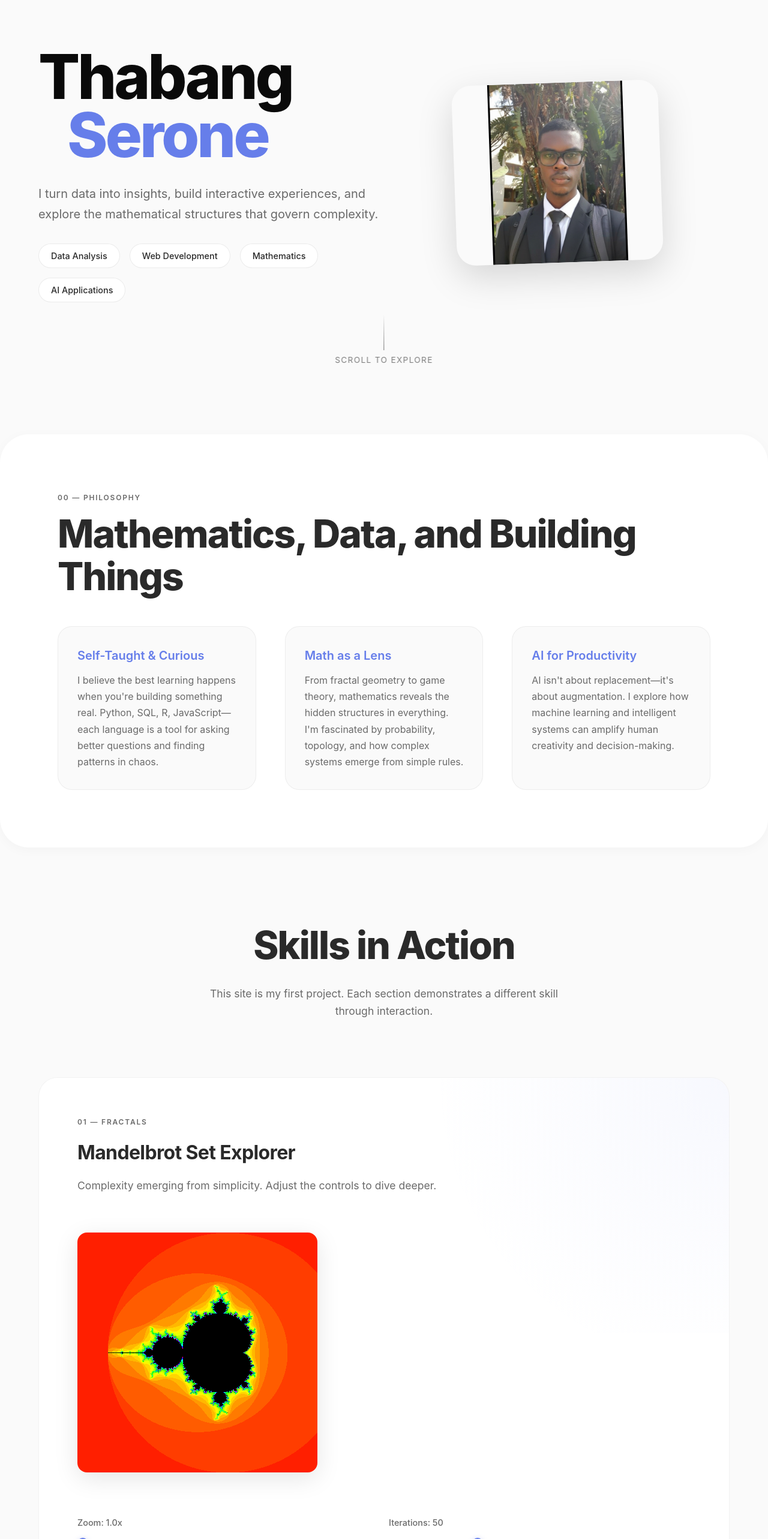
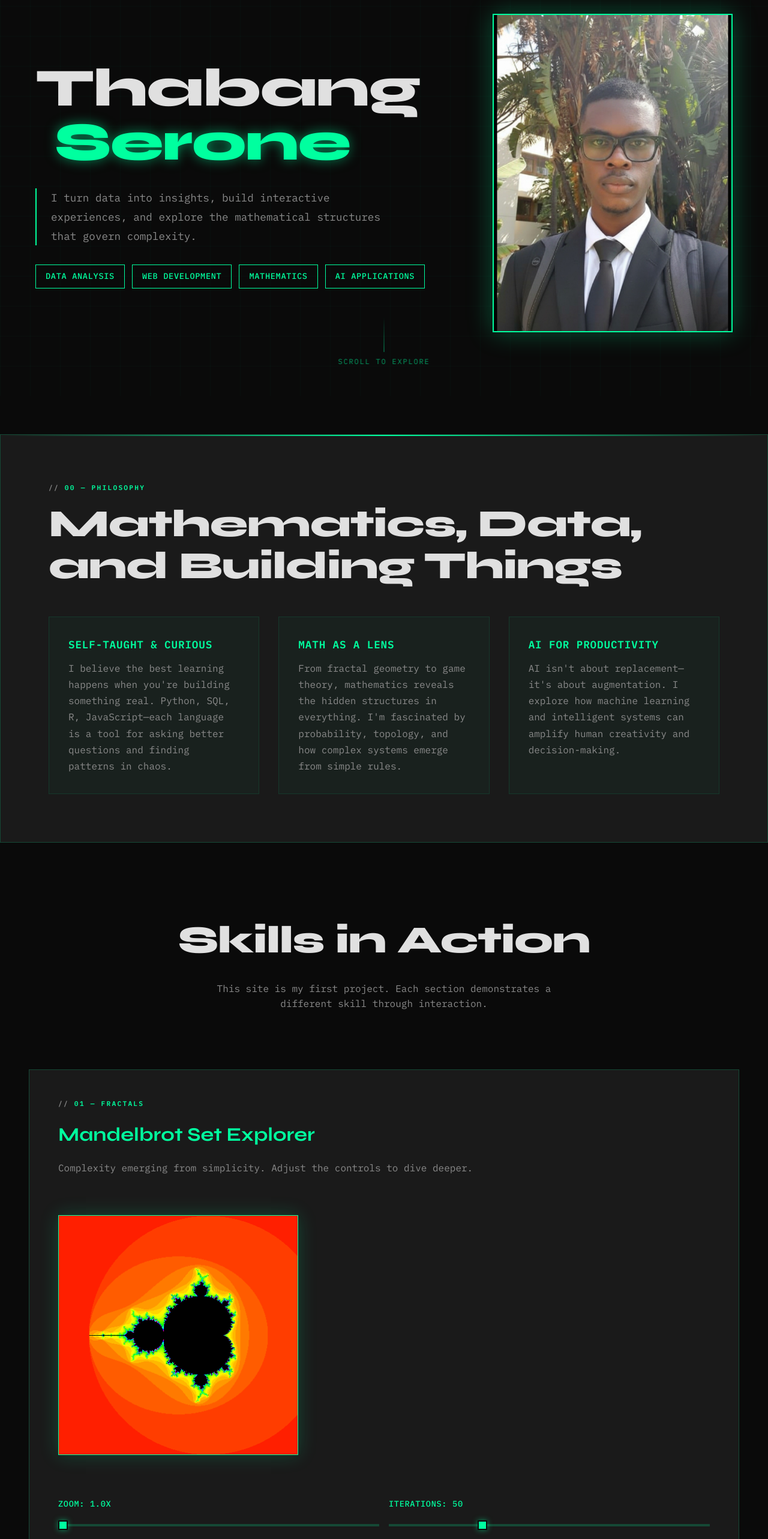
Before and after one commit to Pacman-T-Zero/Portfolios-, a React (Create React App) app: page / in a window 1280 px wide. Shown: the part 140-2706 px from the top of the page at 60% size. Built offline with nearby package versions, Linux system fonts and the light colour scheme.

Commit message:
Update App.css

```diff
--- a/src/App.css
+++ b/src/App.css
@@ -5,28 +5,49 @@
 }
 
 :root {
-  --primary: #0a0a0a;
-  --secondary: #667eea;
-  --accent: #f093fb;
-  --text: #2a2a2a;
-  --text-light: #6a6a6a;
-  --bg: #fafafa;
-  --card-bg: #ffffff;
+  --primary: #e0e0e0;
+  --secondary: #00ff9f;
+  --accent: #ff6b6b;
+  --tertiary: #4a9eff;
+  --text: #d4d4d4;
+  --text-light: #8a8a8a;
+  --bg: #0a0a0a;
+  --card-bg: #1a1a1a;
+  --grid-color: rgba(0, 255, 159, 0.1);
 }
 
 body {
-  font-family: -apple-system, BlinkMacSystemFont, 'Inter', 'Segoe UI', sans-serif;
+  font-family: 'IBM Plex Mono', 'Courier New', monospace;
   background: var(--bg);
   color: var(--text);
   line-height: 1.6;
   -webkit-font-smoothing: antialiased;
   overflow-x: hidden;
+  position: relative;
+}
+
+/* Terminal grid background effect */
+body::before {
+  content: '';
+  position: fixed;
+  top: 0;
+  left: 0;
+  width: 100%;
+  height: 100%;
+  background-image:
+    linear-gradient(var(--grid-color) 1px, transparent 1px),
+    linear-gradient(90deg, var(--grid-color) 1px, transparent 1px);
+  background-size: 50px 50px;
+  pointer-events: none;
+  z-index: -1;
+  opacity: 0.3;
 }
 
 .App {
   position: relative;
 }
 
+/* Navigation */
 nav {
   position: fixed;
   top: 0;
@@ -36,22 +57,25 @@ nav {
   display: flex;
   justify-content: space-between;
   align-items: center;
-  padding: 2rem 4rem;
+  padding: 1.5rem 3rem;
   transition: all 0.3s ease;
-  background: transparent;
+  background: rgba(10, 10, 10, 0.8);
+  backdrop-filter: blur(10px);
+  border-bottom: 1px solid rgba(0, 255, 159, 0.2);
 }
 
 nav.scrolled {
-  background: rgba(250, 250, 250, 0.95);
-  backdrop-filter: blur(10px);
-  padding: 1rem 4rem;
-  box-shadow: 0 1px 0 rgba(0,0,0,0.05);
+  background: rgba(10, 10, 10, 0.95);
+  border-bottom: 1px solid var(--secondary);
 }
 
 .logo {
+  font-family: 'Syne', sans-serif;
   font-size: 1.5rem;
   font-weight: 700;
-  letter-spacing: -0.02em;
+  color: var(--secondary);
+  text-transform: uppercase;
+  letter-spacing: 0.1em;
 }
 
 .nav-links {
@@ -62,34 +86,36 @@ nav.scrolled {
 .nav-links a {
   color: var(--text);
   text-decoration: none;
-  font-size: 0.95rem;
+  font-size: 0.9rem;
   font-weight: 500;
   position: relative;
   transition: color 0.3s;
+  text-transform: uppercase;
+  letter-spacing: 0.05em;
 }
 
 .nav-links a:hover {
   color: var(--secondary);
 }
 
-.nav-links a::after {
-  content: '';
+.nav-links a::before {
+  content: '>';
   position: absolute;
-  bottom: -4px;
-  left: 0;
-  width: 0;
-  height: 1px;
-  background: var(--secondary);
-  transition: width 0.3s;
+  left: -15px;
+  opacity: 0;
+  transition: opacity 0.3s, left 0.3s;
+  color: var(--secondary);
 }
 
-.nav-links a:hover::after {
-  width: 100%;
+.nav-links a:hover::before {
+  opacity: 1;
+  left: -20px;
 }
 
+/* Hero Section */
 .hero {
   min-height: 100vh;
-  padding: 8rem 4rem 4rem;
+  padding: 8rem 3rem 4rem;
   display: flex;
   flex-direction: column;
   justify-content: center;
@@ -98,99 +124,119 @@ nav.scrolled {
 
 .hero-content {
   display: grid;
-  grid-template-columns: 1.3fr 1fr;
-  gap: 6rem;
+  grid-template-columns: 1.5fr 1fr;
+  gap: 5rem;
   max-width: 1400px;
   margin: 0 auto;
   align-items: center;
 }
 
 .hero-left h1 {
-  font-size: clamp(3.5rem, 8vw, 7rem);
+  font-family: 'Syne', sans-serif;
+  font-size: clamp(3rem, 7vw, 6rem);
   font-weight: 800;
-  line-height: 0.95;
-  letter-spacing: -0.04em;
+  line-height: 1;
+  letter-spacing: -0.02em;
   margin-bottom: 2rem;
 }
 
 .name-line {
   display: block;
+  position: relative;
 }
 
 .name-line:first-child {
   color: var(--primary);
+  animation: glitchText 3s infinite;
 }
 
 .name-line:last-child {
   color: var(--secondary);
-  margin-left: 3rem;
+  margin-left: 2rem;
+  text-shadow: 0 0 20px rgba(0, 255, 159, 0.5);
+}
+
+@keyframes glitchText {
+  0%, 100% { text-shadow: none; }
+  10% { text-shadow: 2px 0 var(--accent); }
+  20% { text-shadow: -2px 0 var(--tertiary); }
+  30% { text-shadow: none; }
 }
 
 .tagline {
-  font-size: 1.25rem;
-  line-height: 1.7;
+  font-size: 1.1rem;
+  line-height: 1.8;
   color: var(--text-light);
   max-width: 600px;
   margin-bottom: 2rem;
+  font-family: 'IBM Plex Mono', monospace;
+  border-left: 2px solid var(--secondary);
+  padding-left: 1.5rem;
 }
 
 .hero-tags {
   display: flex;
   flex-wrap: wrap;
-  gap: 1rem;
+  gap: 0.75rem;
   margin-top: 2rem;
 }
 
 .hero-tags span {
-  padding: 0.5rem 1.25rem;
-  background: var(--card-bg);
-  border: 1px solid rgba(0,0,0,0.08);
-  border-radius: 50px;
-  font-size: 0.9rem;
+  padding: 0.5rem 1rem;
+  background: transparent;
+  border: 1px solid var(--secondary);
+  color: var(--secondary);
+  font-size: 0.85rem;
   font-weight: 500;
-  color: var(--text);
+  text-transform: uppercase;
+  letter-spacing: 0.05em;
+  transition: all 0.3s;
 }
 
+.hero-tags span:hover {
+  background: var(--secondary);
+  color: var(--bg);
+  box-shadow: 0 0 20px rgba(0, 255, 159, 0.4);
+}
+
+/* Photo Container */
 .photo-container {
   position: relative;
   width: 100%;
-  max-width: 450 px;
+  max-width: 400px;
   margin-left: auto;
 }
 
 .photo-placeholder {
   width: 100%;
   aspect-ratio: 3/4;
-  background: linear-gradient(135deg, #667eea 0%, #764ba2 100%);
-  border-radius: 2rem;
+  background: linear-gradient(135deg, var(--secondary) 0%, var(--accent) 100%);
   display: flex;
   flex-direction: column;
   align-items: center;
   justify-content: center;
-  color: white;
+  color: var(--bg);
   font-size: 1.5rem;
   font-weight: 600;
-  box-shadow: 0 20px 60px rgba(102, 126, 234, 0.3);
-  transform: rotate(-2deg);
-  transition: transform 0.3s ease;
+  box-shadow: 0 0 40px rgba(0, 255, 159, 0.3);
+  position: relative;
+  overflow: hidden;
 }
 
-.profile-photo {
-  width: 75%;
-  max-height: 300px;
-  object-fit: contain;
-  border-radius: 2rem;
-  box-shadow: 0 20px 60px rgba(0,0,0,0.15);
-  transform: rotate(-2deg);
-  transition: transform 0.3s ease;
+.photo-placeholder::before {
+  content: '';
+  position: absolute;
+  top: -50%;
+  left: -50%;
+  width: 200%;
+  height: 200%;
+  background: linear-gradient(45deg, transparent, rgba(255, 255, 255, 0.1), transparent);
+  animation: scan 3s infinite;
 }
 
-.profile-photo:hover {
-  transform: rotate(0deg);
-}
-
-.photo-placeholder:hover {
-  transform: rotate(0deg);
+@keyframes scan {
+  0% { transform: translateX(-100%) translateY(-100%); }
+  100% { transform: translateX(100%) translateY(100%); }
 }
 
 .photo-placeholder small {
@@ -200,6 +246,15 @@ nav.scrolled {
   margin-top: 1rem;
 }
 
+.profile-photo {
+  width: 100%;
+  max-height: 600px;
+  object-fit: contain;
+  box-shadow: 0 0 40px rgba(0, 255, 159, 0.3);
+  border: 2px solid var(--secondary);
+}
+
+/* Scroll Indicator */
 .scroll-indicator {
   position: absolute;
   bottom: 3rem;
@@ -215,7 +270,7 @@ nav.scrolled {
 .scroll-line {
   width: 1px;
   height: 60px;
-  background: linear-gradient(to bottom, transparent, var(--primary));
+  background: linear-gradient(to bottom, transparent, var(--secondary));
   animation: scrollPulse 2s ease-in-out infinite;
 }
 
@@ -225,84 +280,119 @@ nav.scrolled {
 }
 
 .scroll-indicator span {
-  font-size: 0.85rem;
+  font-size: 0.75rem;
   text-transform: uppercase;
-  letter-spacing: 0.1em;
+  letter-spacing: 0.15em;
+  color: var(--secondary);
 }
 
+/* Section Styling */
 section {
-  padding: 6rem 4rem;
+  padding: 6rem 3rem;
   max-width: 1400px;
   margin: 0 auto;
 }
 
 .section-label {
-  font-size: 0.75rem;
+  font-size: 0.7rem;
   text-transform: uppercase;
-  letter-spacing: 0.15em;
-  color: var(--text-light);
+  letter-spacing: 0.2em;
+  color: var(--secondary);
   margin-bottom: 1rem;
   font-weight: 600;
 }
 
+.section-label::before {
+  content: '// ';
+  color: var(--text-light);
+}
+
 h2 {
+  font-family: 'Syne', sans-serif;
   font-size: clamp(2.5rem, 5vw, 4rem);
   font-weight: 800;
   line-height: 1.1;
-  letter-spacing: -0.03em;
+  letter-spacing: -0.02em;
   margin-bottom: 2rem;
+  color: var(--primary);
 }
 
 h3 {
+  font-family: 'Syne', sans-serif;
   font-size: 2rem;
   font-weight: 700;
   margin-bottom: 1rem;
-  letter-spacing: -0.02em;
+  color: var(--secondary);
 }
 
 h4 {
-  font-size: 1.25rem;
+  font-size: 1.1rem;
   font-weight: 600;
   margin-bottom: 0.75rem;
+  text-transform: uppercase;
+  letter-spacing: 0.05em;
+  color: var(--secondary);
 }
 
 .subtitle {
-  font-size: 1.1rem;
+  font-size: 1rem;
   color: var(--text-light);
   margin-bottom: 2rem;
-  line-height: 1.6;
+  line-height: 1.8;
 }
 
+/* Manifesto Section */
 .manifesto {
   background: var(--card-bg);
-  border-radius: 3rem;
-  padding: 6rem;
+  border: 1px solid rgba(0, 255, 159, 0.2);
+  padding: 5rem;
   margin: 4rem auto;
-  box-shadow: 0 4px 20px rgba(0,0,0,0.03);
+  position: relative;
+}
+
+.manifesto::before {
+  content: '';
+  position: absolute;
+  top: 0;
+  left: 0;
+  right: 0;
+  height: 2px;
+  background: linear-gradient(90deg, transparent, var(--secondary), transparent);
 }
 
 .manifesto-grid {
   display: grid;
   grid-template-columns: repeat(auto-fit, minmax(280px, 1fr));
-  gap: 3rem;
+  gap: 2rem;
   margin-top: 3rem;
 }
 
 .manifesto-item {
   padding: 2rem;
-  background: var(--bg);
-  border-radius: 1.5rem;
-  border: 1px solid rgba(0,0,0,0.05);
-  transition: transform 0.3s ease, box-shadow 0.3s ease;
+  background: rgba(0, 255, 159, 0.03);
+  border: 1px solid rgba(0, 255, 159, 0.1);
+  transition: all 0.3s ease;
+  position: relative;
+}
+
+.manifesto-item::before {
+  content: '';
+  position: absolute;
+  top: 0;
+  left: 0;
+  width: 3px;
+  height: 0;
+  background: var(--secondary);
+  transition: height 0.3s ease;
+}
+
+.manifesto-item:hover::before {
+  height: 100%;
 }
 
 .manifesto-item:hover {
-  transform: translateY(-5px);
-  box-shadow: 0 10px 30px rgba(0,0,0,0.08);
-}
-
-.manifesto-item h4 {
-  color: var(--secondary);
+  border-color: var(--secondary);
+  box-shadow: 0 0 30px rgba(0, 255, 159, 0.1);
 }
 
 .manifesto-item p {
@@ -310,6 +400,7 @@ h4 {
   line-height: 1.7;
 }
 
+/* Interactive Work Section */
 .interactive-work {
   padding-top: 4rem;
 }
@@ -320,48 +411,57 @@ h4 {
 }
 
 .section-header p {
-  font-size: 1.1rem;
+  font-size: 1rem;
   color: var(--text-light);
   max-width: 600px;
   margin: 0 auto;
 }
 
+/* Interactive Sections */
 .fractal-section,
 .probability-section,
 .game-theory-section,
 .topology-section {
   background: var(--card-bg);
-  padding: 4rem;
-  border-radius: 2rem;
-  margin-bottom: 4rem;
-  border: 1px solid rgba(0,0,0,0.05);
+  padding: 3rem;
+  margin-bottom: 3rem;
+  border: 1px solid rgba(0, 255, 159, 0.2);
   position: relative;
-  overflow: hidden;
 }
 
-.fractal-section::before,
-.probability-section::before,
-.game-theory-section::before,
-.topology-section::before {
+.fractal-section::after,
+.probability-section::after,
+.game-theory-section::after,
+.topology-section::after {
   content: '';
   position: absolute;
-  top: -50%;
-  right: -50%;
-  width: 100%;
-  height: 100%;
-  background: radial-gradient(circle, rgba(102, 126, 234, 0.05) 0%, transparent 70%);
+  top: -1px;
+  left: -1px;
+  right: -1px;
+  bottom: -1px;
+  background: linear-gradient(45deg, transparent, rgba(0, 255, 159, 0.1), transparent);
   pointer-events: none;
+  opacity: 0;
+  transition: opacity 0.3s;
+}
+
+.fractal-section:hover::after,
+.probability-section:hover::after,
+.game-theory-section:hover::after,
+.topology-section:hover::after {
+  opacity: 1;
 }
 
 .fractal-canvas {
   width: 100%;
   max-width: 400px;
   height: 400px;
-  border-radius: 1rem;
-  box-shadow: 0 10px 40px rgba(0,0,0,0.1);
+  border: 1px solid var(--secondary);
   margin: 2rem 0;
+  box-shadow: 0 0 30px rgba(0, 255, 159, 0.2);
 }
 
+/* Controls */
 .controls {
   display: flex;
   gap: 1rem;
@@ -376,90 +476,98 @@ h4 {
 
 .control-group label {
   display: block;
-  font-size: 0.9rem;
+  font-size: 0.85rem;
   font-weight: 500;
   margin-bottom: 0.5rem;
-  color: var(--text-light);
+  color: var(--secondary);
+  text-transform: uppercase;
+  letter-spacing: 0.05em;
 }
 
 .control-group input[type="range"] {
   width: 100%;
-  height: 6px;
-  border-radius: 3px;
-  background: rgba(0,0,0,0.1);
+  height: 4px;
+  background: rgba(0, 255, 159, 0.2);
   outline: none;
   -webkit-appearance: none;
 }
 
 .control-group input[type="range"]::-webkit-slider-thumb {
   -webkit-appearance: none;
-  width: 18px;
-  height: 18px;
-  border-radius: 50%;
+  width: 16px;
+  height: 16px;
   background: var(--secondary);
   cursor: pointer;
-  box-shadow: 0 2px 8px rgba(102, 126, 234, 0.4);
+  box-shadow: 0 0 10px rgba(0, 255, 159, 0.5);
+  border: 2px solid var(--bg);
 }
 
 button {
   padding: 0.75rem 1.5rem;
-  border: none;
-  border-radius: 0.75rem;
-  font-size: 1rem;
+  border: 1px solid var(--secondary);
+  background: transparent;
+  color: var(--secondary);
+  font-size: 0.9rem;
   font-weight: 500;
   cursor: pointer;
   transition: all 0.3s ease;
-  background: var(--secondary);
-  color: white;
+  text-transform: uppercase;
+  letter-spacing: 0.05em;
+  font-family: 'IBM Plex Mono', monospace;
 }
 
 button:hover {
-  transform: translateY(-2px);
-  box-shadow: 0 6px 20px rgba(102, 126, 234, 0.3);
+  background: var(--secondary);
+  color: var(--bg);
+  box-shadow: 0 0 20px rgba(0, 255, 159, 0.4);
 }
 
 button.secondary {
-  background: transparent;
-  border: 1px solid rgba(0,0,0,0.1);
-  color: var(--text);
+  border-color: var(--text-light);
+  color: var(--text-light);
 }
 
 button.secondary:hover {
-  background: rgba(0,0,0,0.05);
+  border-color: var(--accent);
+  color: var(--accent);
+  background: transparent;
+  box-shadow: 0 0 20px rgba(255, 107, 107, 0.3);
 }
 
+/* Probability Section */
 .prob-stats {
   display: grid;
   grid-template-columns: repeat(auto-fit, minmax(150px, 1fr));
-  gap: 2rem;
+  gap: 1.5rem;
   margin: 2rem 0;
 }
 
 .stat {
   text-align: center;
   padding: 2rem;
-  background: var(--bg);
-  border-radius: 1rem;
-  border: 1px solid rgba(0,0,0,0.05);
+  background: rgba(0, 255, 159, 0.05);
+  border: 1px solid rgba(0, 255, 159, 0.2);
 }
 
 .stat.highlight {
-  border: 2px solid var(--secondary);
-  background: linear-gradient(135deg, rgba(102, 126, 234, 0.05), rgba(118, 75, 162, 0.05));
+  border-color: var(--secondary);
+  box-shadow: 0 0 20px rgba(0, 255, 159, 0.2);
 }
 
 .stat-value {
+  font-family: 'Syne', sans-serif;
   font-size: 2.5rem;
   font-weight: 700;
   color: var(--secondary);
   margin-bottom: 0.5rem;
+  text-shadow: 0 0 10px rgba(0, 255, 159, 0.3);
 }
 
 .stat-label {
-  font-size: 0.9rem;
+  font-size: 0.75rem;
   color: var(--text-light);
   text-transform: uppercase;
-  letter-spacing: 0.05em;
+  letter-spacing: 0.1em;
 }
 
 .prob-viz {
@@ -469,8 +577,8 @@ button.secondary:hover {
   height: 120px;
   margin: 2rem 0;
   padding: 1rem;
-  background: var(--bg);
-  border-radius: 1rem;
+  background: rgba(0, 255, 159, 0.03);
+  border: 1px solid rgba(0, 255, 159, 0.1);
   overflow-x: auto;
 }
 
@@ -478,18 +586,19 @@ button.secondary:hover {
   width: 4px;
   min-width: 4px;
   background: var(--secondary);
-  border-radius: 2px;
+  box-shadow: 0 0 5px rgba(0, 255, 159, 0.5);
   transition: height 0.3s ease;
 }
 
+/* Game Theory Section */
 .game-stats {
   display: flex;
   justify-content: space-around;
   align-items: center;
   margin: 3rem 0;
   padding: 3rem;
-  background: var(--bg);
-  border-radius: 1.5rem;
+  background: rgba(0, 255, 159, 0.03);
+  border: 1px solid rgba(0, 255, 159, 0.2);
 }
 
 .player-stat {
@@ -497,79 +606,99 @@ button.secondary:hover {
 }
 
 .player-label {
-  font-size: 0.9rem;
+  font-size: 0.8rem;
   color: var(--text-light);
   text-transform: uppercase;
-  letter-spacing: 0.1em;
+  letter-spacing: 0.15em;
   margin-bottom: 1rem;
 }
 
 .player-score {
+  font-family: 'Syne', sans-serif;
   font-size: 4rem;
   font-weight: 800;
   color: var(--secondary);
   line-height: 1;
+  text-shadow: 0 0 20px rgba(0, 255, 159, 0.3);
 }
 
 .last-move {
   margin-top: 1rem;
   padding: 0.5rem 1rem;
-  background: white;
-  border-radius: 0.5rem;
-  font-size: 0.9rem;
+  background: rgba(0, 255, 159, 0.1);
+  border: 1px solid var(--secondary);
+  font-size: 0.85rem;
   font-weight: 500;
-  color: var(--text);
+  color: var(--secondary);
   display: inline-block;
+  text-transform: uppercase;
 }
 
 .vs {
   font-size: 1.5rem;
   font-weight: 700;
-  color: var(--text-light);
+  color: var(--accent);
 }
 
 .game-info {
   display: flex;
   justify-content: space-between;
   padding: 1rem 0;
-  font-size: 0.95rem;
+  font-size: 0.9rem;
   color: var(--text-light);
   margin-bottom: 2rem;
 }
 
 .cooperate-btn {
-  background: #4ade80;
+  border-color: var(--secondary);
+  color: var(--secondary);
   flex: 1;
 }
 
+.cooperate-btn:hover {
+  background: var(--secondary);
+  color: var(--bg);
+}
+
 .defect-btn {
-  background: #f87171;
+  border-color: var(--accent);
+  color: var(--accent);
   flex: 1;
+}
+
+.defect-btn:hover {
+  background: var(--accent);
+  color: var(--bg);
 }
 
 .strategy-selector {
   margin-top: 2rem;
   padding-top: 2rem;
-  border-top: 1px solid rgba(0,0,0,0.05);
+  border-top: 1px solid rgba(0, 255, 159, 0.2);
 }
 
 .strategy-selector label {
   display: block;
   margin-bottom: 0.75rem;
   font-weight: 500;
-  font-size: 0.95rem;
+  font-size: 0.9rem;
+  color: var(--secondary);
+  text-transform: uppercase;
+  letter-spacing: 0.05em;
 }
 
 .strategy-selector select {
   width: 100%;
   padding: 0.75rem;
-  border: 1px solid rgba(0,0,0,0.1);
-  border-radius: 0.75rem;
+  border: 1px solid var(--secondary);
+  background: var(--bg);
+  color: var(--text);
   font-size: 1rem;
-  background: white;
   cursor: pointer;
+  font-family: 'IBM Plex Mono', monospace;
 }
 
+/* Topology Section */
 .topology-canvas {
   width: 100%;
   max-width: 400px;
@@ -589,41 +718,49 @@ button.secondary:hover {
 }
 
 .shape-selector button.active {
-  background: var(--primary);
+  background: var(--secondary);
+  color: var(--bg);
+  box-shadow: 0 0 20px rgba(0, 255, 159, 0.4);
 }
 
+/* Tech Stack Section */
 .tech-stack {
-  background: var(--primary);
-  color: white;
-  border-radius: 3rem;
-  padding: 6rem;
+  background: var(--card-bg);
+  border: 1px solid var(--secondary);
+  padding: 5rem;
   margin: 4rem auto;
+  position: relative;
 }
 
-.tech-stack h2 {
-  color: white;
-}
-
-.tech-stack .section-label {
-  color: rgba(255,255,255,0.6);
+.tech-stack::before {
+  content: '';
+  position: absolute;
+  top: 0;
+  left: 0;
+  right: 0;
+  bottom: 0;
+  background:
+    linear-gradient(rgba(0, 255, 159, 0.03) 1px, transparent 1px),
+    linear-gradient(90deg, rgba(0, 255, 159, 0.03) 1px, transparent 1px);
+  background-size: 30px 30px;
+  pointer-events: none;
 }
 
 .tech-grid {
   display: grid;
   grid-template-columns: repeat(auto-fit, minmax(280px, 1fr));
-  gap: 3rem;
+  gap: 2rem;
   margin-top: 3rem;
 }
 
 .tech-category {
   padding: 2rem;
-  background: rgba(255,255,255,0.05);
-  border-radius: 1.5rem;
-  border: 1px solid rgba(255,255,255,0.1);
+  background: rgba(0, 255, 159, 0.03);
+  border: 1px solid rgba(0, 255, 159, 0.2);
 }
 
 .tech-category h4 {
-  color: var(--accent);
+  color: var(--secondary);
   margin-bottom: 1.5rem;
 }
 
@@ -633,21 +770,22 @@ button.secondary:hover {
 
 .tech-category li {
   padding: 0.5rem 0;
-  color: rgba(255,255,255,0.8);
+  color: var(--text);
   position: relative;
   padding-left: 1.5rem;
 }
 
 .tech-category li::before {
-  content: '→';
+  content: '▹';
   position: absolute;
   left: 0;
-  color: var(--accent);
+  color: var(--secondary);
 }
 
+/* CTA Section */
 .cta {
   text-align: center;
-  padding: 8rem 4rem;
+  padding: 8rem 3rem;
 }
 
 .cta-content {
@@ -656,10 +794,10 @@ button.secondary:hover {
 }
 
 .cta-content p {
-  font-size: 1.2rem;
+  font-size: 1.1rem;
   color: var(--text-light);
   margin-bottom: 3rem;
-  line-height: 1.7;
+  line-height: 1.8;
 }
 
 .cta-buttons {
@@ -672,48 +810,54 @@ button.secondary:hover {
 .btn-primary,
 .btn-secondary {
   padding: 1rem 2.5rem;
-  border-radius: 1rem;
-  font-size: 1.1rem;
+  font-size: 1rem;
   font-weight: 600;
   text-decoration: none;
   display: inline-block;
   transition: all 0.3s ease;
+  text-transform: uppercase;
+  letter-spacing: 0.05em;
+  font-family: 'IBM Plex Mono', monospace;
 }
 
 .btn-primary {
   background: var(--secondary);
-  color: white;
+  color: var(--bg);
+  border: 1px solid var(--secondary);
 }
 
 .btn-primary:hover {
-  transform: translateY(-3px);
-  box-shadow: 0 10px 30px rgba(102, 126, 234, 0.3);
+  box-shadow: 0 0 30px rgba(0, 255, 159, 0.5);
+  transform: translateY(-2px);
 }
 
 .btn-secondary {
   background: transparent;
-  border: 2px solid var(--secondary);
-  color: var(--secondary);
+  border: 1px solid var(--accent);
+  color: var(--accent);
 }
 
 .btn-secondary:hover {
-  background: var(--secondary);
-  color: white;
+  background: var(--accent);
+  color: var(--bg);
+  box-shadow: 0 0 30px rgba(255, 107, 107, 0.5);
 }
 
+/* Footer */
 footer {
-  padding: 3rem 4rem;
+  padding: 3rem;
   text-align: center;
-  border-top: 1px solid rgba(0,0,0,0.05);
+  border-top: 1px solid rgba(0, 255, 159, 0.2);
   color: var(--text-light);
 }
 
 .footer-note {
   margin-top: 1rem;
-  font-size: 0.9rem;
+  font-size: 0.85rem;
   opacity: 0.7;
 }
 
+/* Responsive */
 @media (max-width: 1024px) {
   .hero-content {
     grid-template-columns: 1fr;
@@ -726,7 +870,7 @@ footer {
   }
 
   nav {
-    padding: 2rem;
+    padding: 1.5rem 2rem;
   }
 
   section {
@@ -735,7 +879,7 @@ footer {
 
   .manifesto,
   .tech-stack {
-    padding: 4rem 2rem;
+    padding: 3rem 2rem;
   }
 }
 
```
